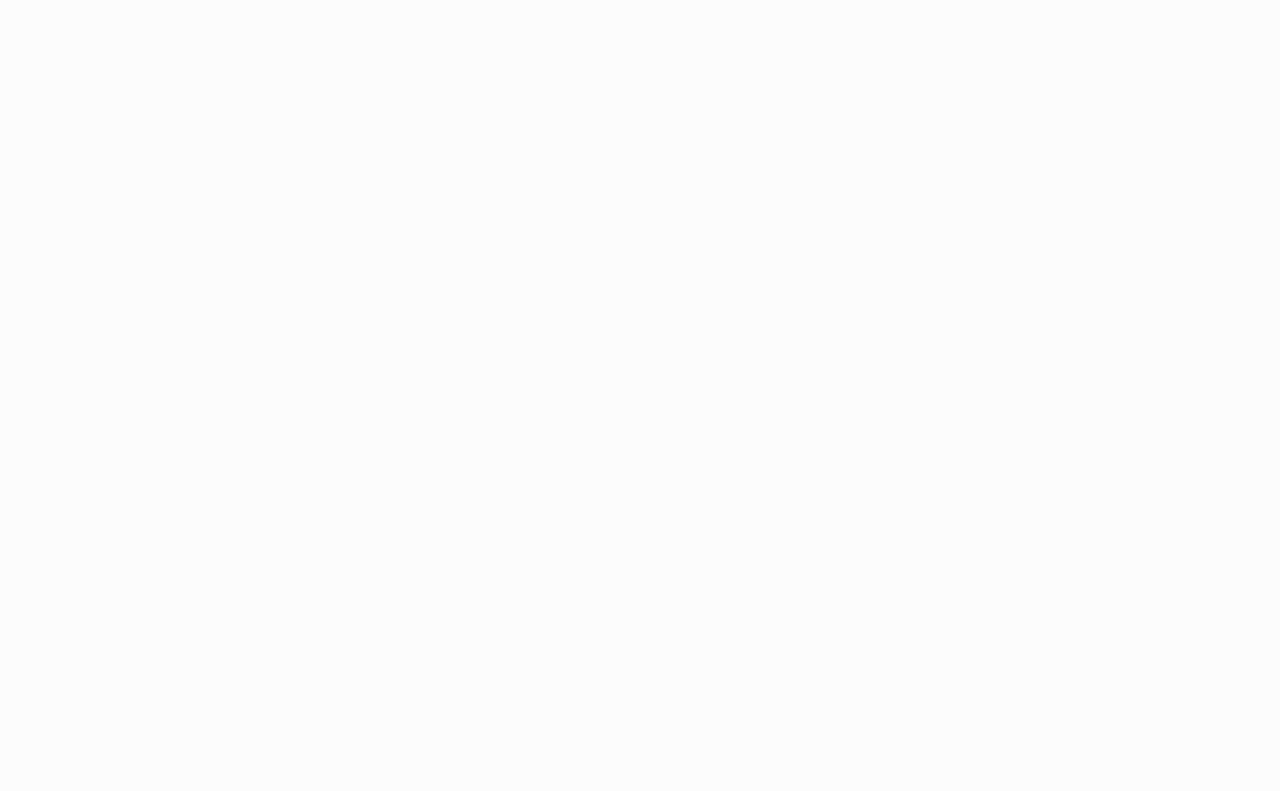
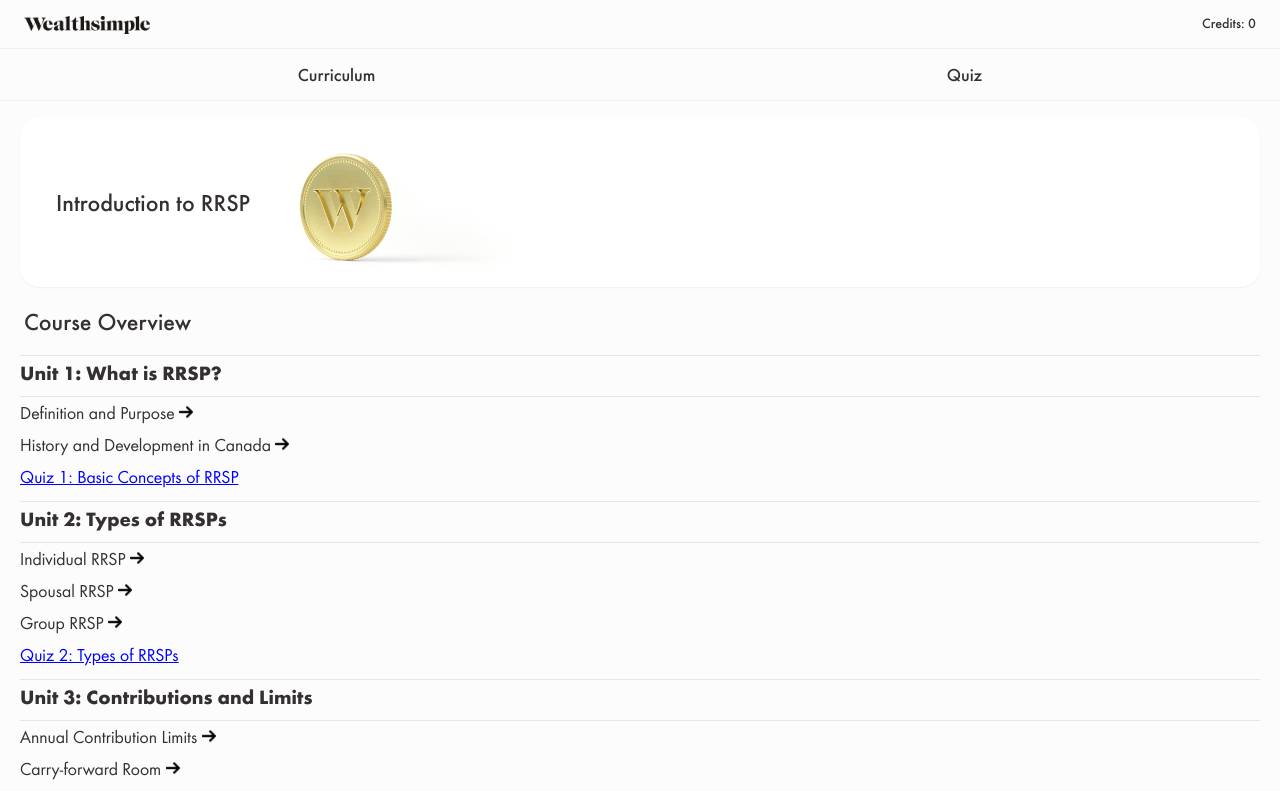
Before and after one commit to notaika/wealthsimple-industry-project, a React (Vite) app: page /resources in a window 1280 px wide. Shown: the top 791 px of the page. Built offline with nearby package versions, Linux system fonts and the light colour scheme.

Commit message:
adding curriculum to resources

```diff
--- a/src/pages/ResourcePage/ResourcePage.jsx
+++ b/src/pages/ResourcePage/ResourcePage.jsx
@@ -1,9 +1,10 @@
 import React from 'react'
+import CurriculumPage from '../CurriculumPage/CurriculumPage'
 
 export default function ResourcePage() {
   return (
     <div>
-
+      <CurriculumPage />
     </div>
   )
 }
```
